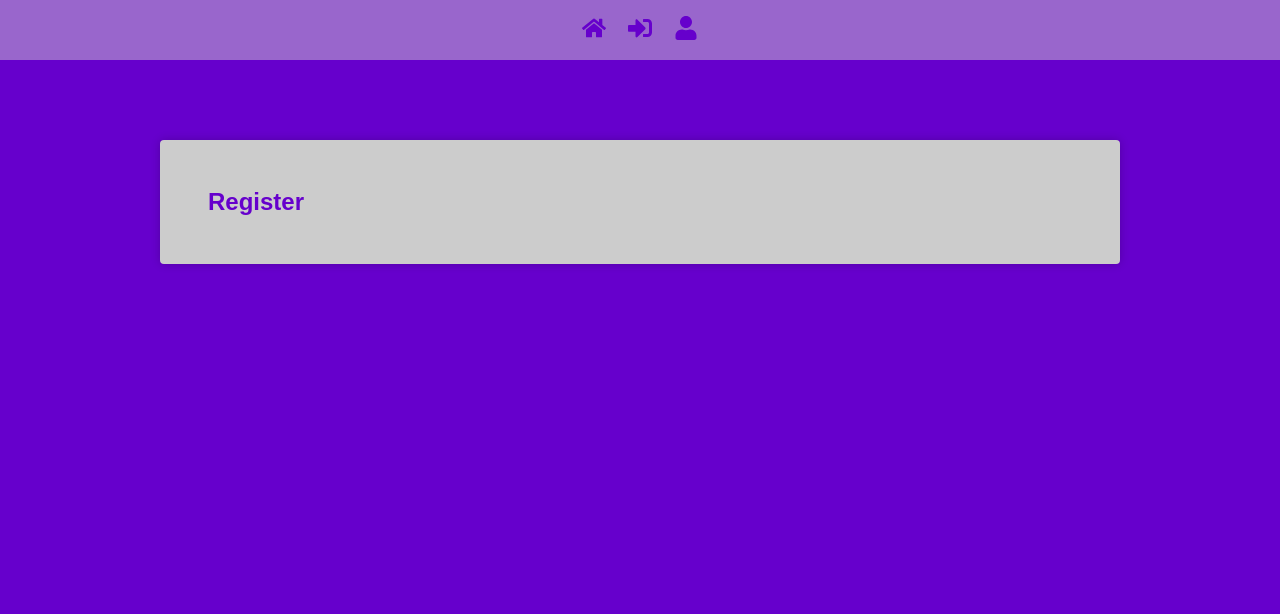
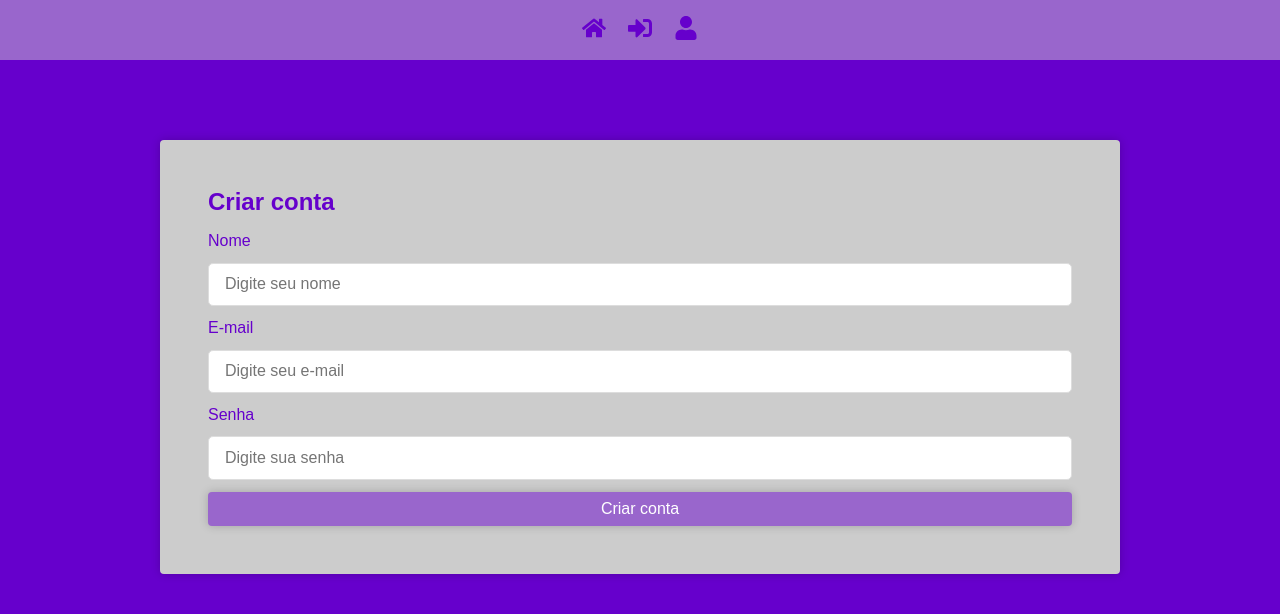
Before and after one commit to drkmatheus/vite-frontend-alunos, a React (Vite) app: page /register in a window 1280 px wide. Shown: the top 614 px of the page. Built offline with nearby package versions, Linux system fonts and the light colour scheme.

Commit message:
Implementado form de cadastro de usuarios, validações basicas e persistencia do usuario criado

```diff
--- a/package.json
+++ b/package.json
@@ -12,7 +12,6 @@
   "dependencies": {
     "axios": "^1.12.2",
     "history": "^4.10.1",
-    "loadash": "^1.0.0",
     "lodash": "^4.17.21",
     "prop-types": "^15.8.1",
     "react": "^19.1.1",
@@ -24,7 +23,8 @@
     "redux": "^5.0.1",
     "redux-persist": "^6.0.0",
     "redux-saga": "^1.3.0",
-    "styled-components": "^6.1.19"
+    "styled-components": "^6.1.19",
+    "validator": "^13.15.15"
   },
   "devDependencies": {
     "@eslint/js": "^9.36.0",
--- a/src/pages/Register/index.jsx
+++ b/src/pages/Register/index.jsx
@@ -1,11 +1,82 @@
-import React from "react";
+import React, { useState } from "react";
+import { toast } from "react-toastify";
+import { isEmail } from "validator";
+import axios from "../../services/axios";
+import history from "../../services/history";
+import { get } from "lodash";
 
 import { Container } from "../../styles/GlobalStyles";
+import { Form } from "./styled";
 
 export default function Register() {
+  const [nome, setNome] = useState("");
+  const [email, setEmail] = useState("");
+  const [password, setPassword] = useState("");
+
+  async function handleSubmit(e) {
+    toast.dismiss();
+    e.preventDefault();
+    let formErrors = false;
+
+    if (nome.length < 3 || nome.length > 30) {
+      formErrors = true;
+      toast.error("Nome inválido");
+    }
+    if (!isEmail(email)) {
+      formErrors = true;
+      toast.error("Email inválido");
+    }
+    if (password.length < 3 || password.length > 30) {
+      formErrors = true;
+      toast.error("Senha inválida");
+    }
+
+    if (formErrors) return;
+
+    try {
+      await axios.post("/users/", { nome, email, password });
+      toast.success("Cadastro realizado");
+      history.push("/login");
+    } catch (e) {
+      const errors = get(e, "response.data.errors", []);
+
+      errors.map((error) => toast.error(error));
+    }
+  }
+
   return (
     <Container>
-      <h1>Register</h1>
+      <h1>Criar conta</h1>
+      <Form onSubmit={handleSubmit}>
+        <label htmlFor="nome">
+          Nome{" "}
+          <input
+            type="text"
+            placeholder="Digite seu nome"
+            value={nome}
+            onChange={(e) => setNome(e.target.value)}
+          />
+        </label>
+        <label htmlFor="password">
+          E-mail{" "}
+          <input
+            type="email"
+            placeholder="Digite seu e-mail"
+            value={email}
+            onChange={(e) => setEmail(e.target.value)}
+          />
+        </label>
+        <label htmlFor="email">
+          Senha{" "}
+          <input
+            type="password"
+            placeholder="Digite sua senha"
+            value={password}
+            onChange={(e) => setPassword(e.target.value)}
+          />
+        </label>
+        <button type="submit">Criar conta</button>
+      </Form>
     </Container>
   );
 }
--- a/src/pages/Register/styled.js
+++ b/src/pages/Register/styled.js
@@ -1,15 +1,28 @@
 import styled from "styled-components";
+import * as colors from "../../config/colors";
 
-export const Title = styled.h1`
-  color: #666;
+export const Form = styled.form`
+  display: flex;
+  flex-direction: column;
+  margin-top: 1rem;
 
-  span {
-    font-size: 10px;
+  label {
+    display: flex;
+    flex-direction: column;
+    margin-bottom: 0.8rem;
+  }
+
+  input {
+    padding: 0 1rem;
+    height: 2.7rem;
+    font-size: 1rem;
+    margin-top: 0.8rem;
+    border-radius: 5px;
+    border: 1px solid #ddd;
+
+    &:focus {
+      border: 1px solid ${colors.primaryColor};
+      box-shadow: 0 0 0 1 rgba(0, 0, 0, 0.2);
+    }
   }
 `;
-
-export const Paragraph = styled.p`
-  text-align: center;
-  padding: 1rem;
-  margin: 0 auto;
-`;
```
Also changed, not shown: 1 other file (tests, documents, lock files or other folders).
